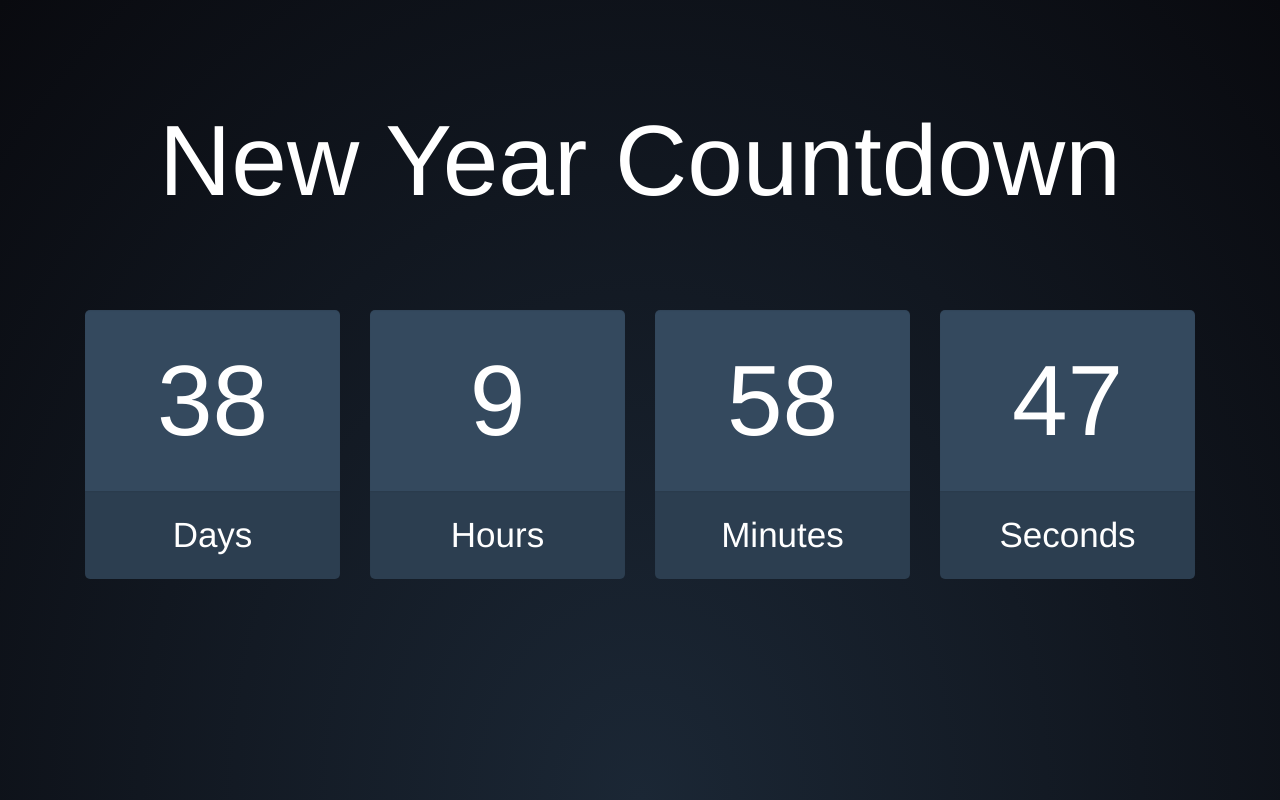
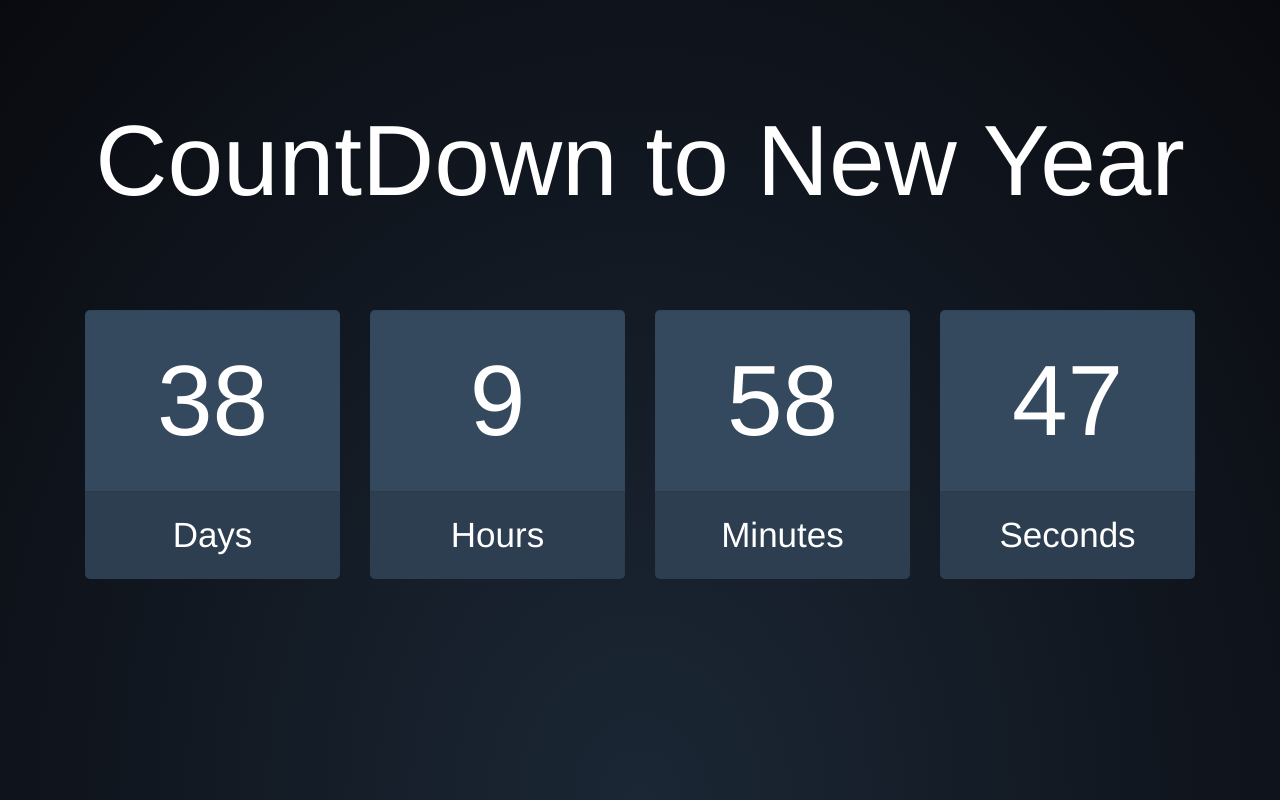
Before and after one commit to Julius-717/Countdown, a plain HTML site: page index.html in a window 1280 px wide. Drawn offline with nearby package versions, Linux system fonts and the light colour scheme; files that its build step writes are made by us from their sources; files whose address does not match are found by name.

Commit message:
add header name

```diff
--- a/index.html
+++ b/index.html
@@ -23,7 +23,7 @@
         <div class="wrapper">
             <div class="container text-center">
                 <div class="col-md-12">
-                    <h1 id="header" class="">New Year Countdown</h1>
+                    <h1 id="header" class="">CountDown to New Year</h1>
                 </div>
                 <div class="col-md-3 col-xs-6">
                     <div class="clock">
```
